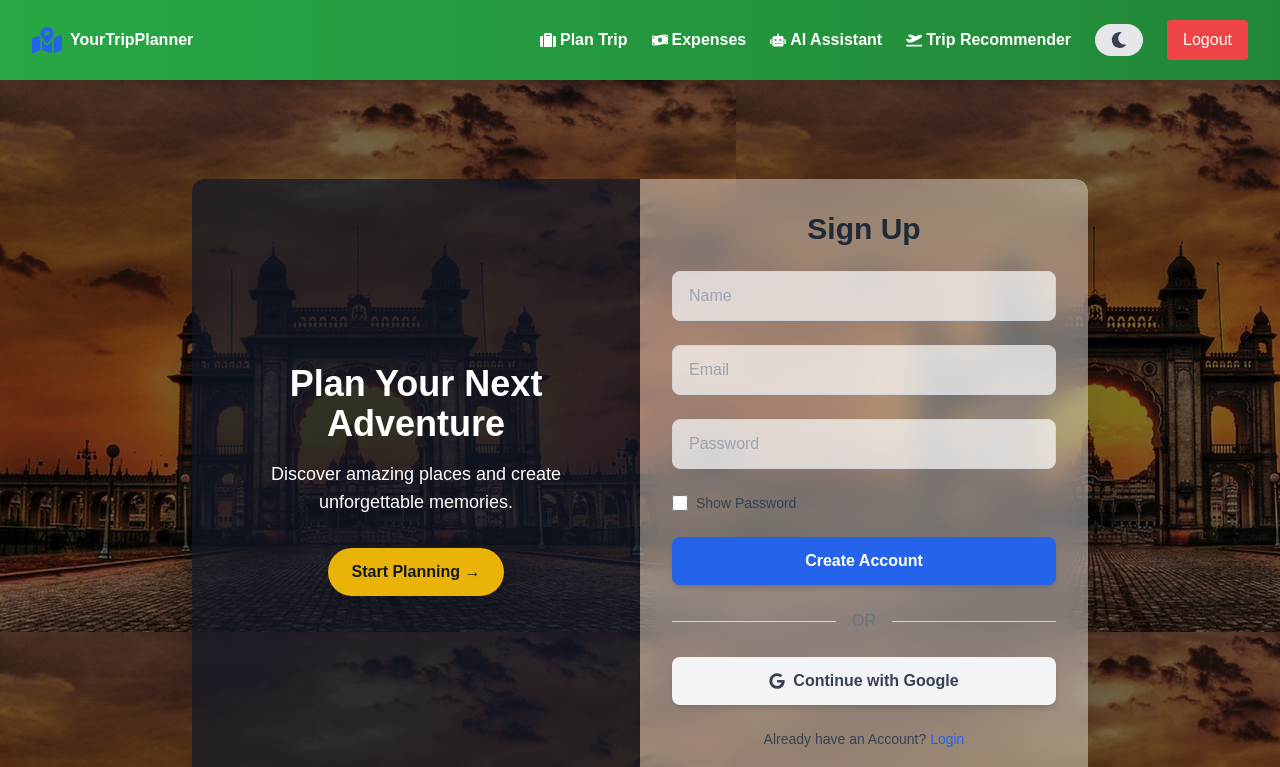
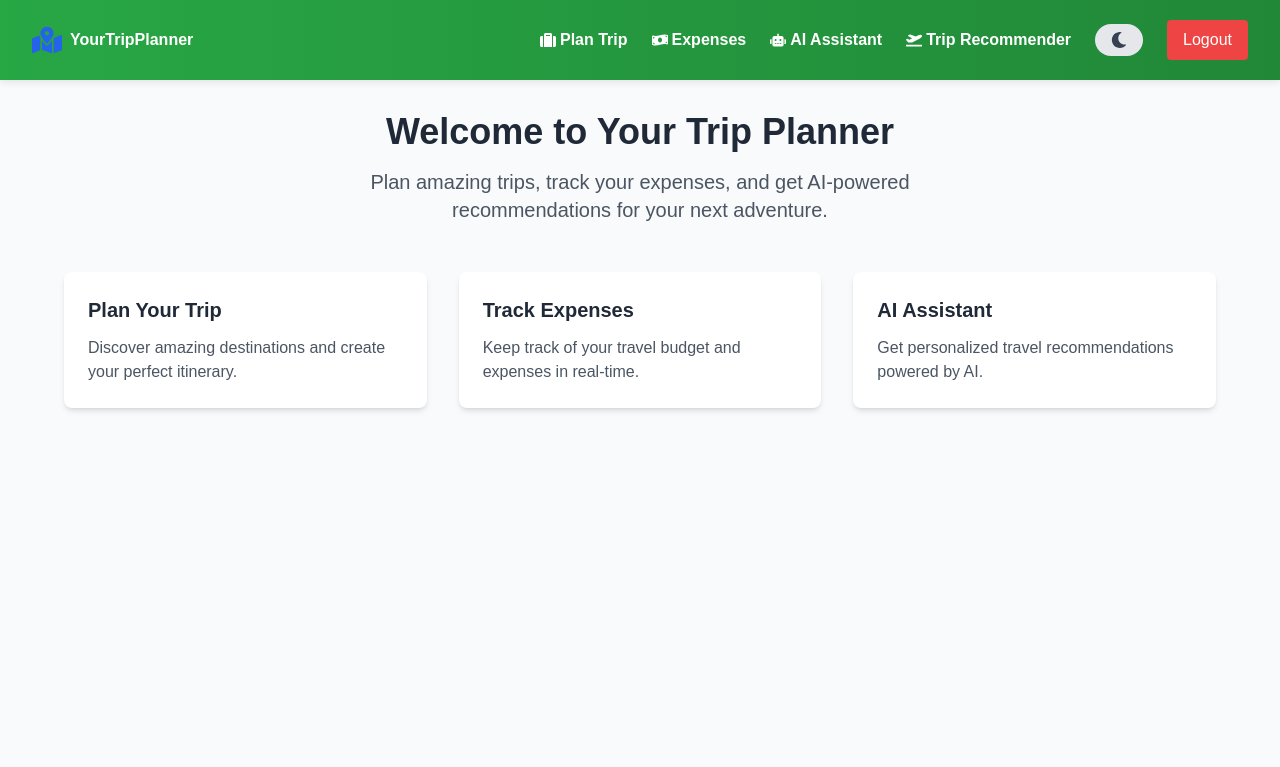
Before and after one commit to code-well0/trip-planner, a React (Create React App) app: page / in a window 1280 px wide. Shown: the top 767 px of the page. Built offline with nearby package versions, Linux system fonts and the light colour scheme; no server answers; sample sign-in values are in the browser's storage.

Commit message:
feat: add Home component routing for authenticated users
- Import Home component in App.js
- Update routing to show Home for logged-in users instead of Signup
- Improve user experience with proper authenticated landing page

```diff
--- a/src/App.js
+++ b/src/App.js
@@ -8,6 +8,7 @@ import PlanTrip from "./pages/PlanTrip";
 import ExpenseTracker from "./pages/ExpenseTracker";
 import ChatBot from "./pages/Chatbot";
 import Login from "./pages/login";
+import Home from "./pages/Home";
 import { ToastContainer } from "react-toastify";
 import "react-toastify/dist/ReactToastify.css";
 import TripRecommender from "./pages/TripRecommender";
@@ -36,9 +37,7 @@ function App() {
       {/* 🧱 Add padding to prevent content being hidden behind navbar */}
       <div className="pt-20 flex-grow">
         <Routes>
-          {/* <Route path="/" element={<HomeSplit setIsLoggedIn={setIsLoggedIn} />} /> */}
-          {/* <Route path="/" element={<><HomeSplit setIsLoggedIn={setIsLoggedIn}/><Signup setIsLoggedIn={setIsLoggedIn} /> </>} /> */}
-          <Route path="/" element={<>< Signup setIsLoggedIn={setIsLoggedIn} /> </>} />
+          <Route path="/" element={isLoggedIn ? <Home /> : <Signup setIsLoggedIn={setIsLoggedIn} />} />
           <Route path="/login" element={<Login setIsLoggedIn={setIsLoggedIn} />} />
           <Route path="/plan" element={isLoggedIn ? <PlanTrip searchQuery={searchQuery} /> : <Navigate to="/login" />} />
           <Route path="/expenses" element={isLoggedIn ? <ExpenseTracker /> : <Navigate to="/login" />} />
```
